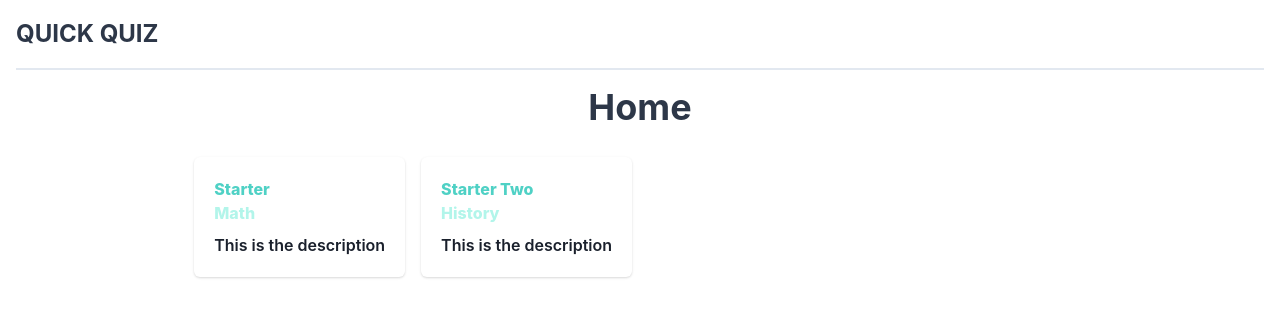
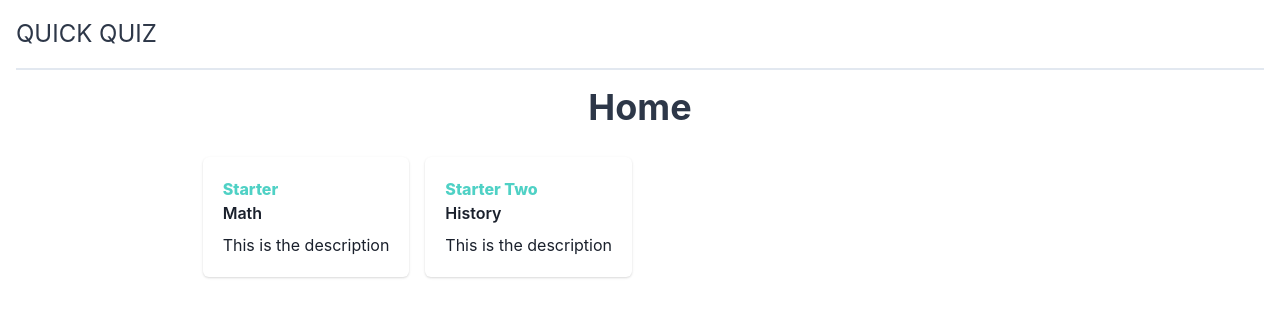
Before and after one commit to mikeHerceg/QuickQuiz, a React (Vite) app: page / in a window 1280 px wide. Shown: the top 316 px of the page. Built offline with nearby package versions, Linux system fonts and the light colour scheme.

Commit message:
basic typopgraphy

```diff
--- a/src/App.tsx
+++ b/src/App.tsx
@@ -8,7 +8,7 @@ function App() {
     <ChakraProvider theme={theme}>
       <BrowserRouter basename="/">
         <Routes>
-          <Route path="/quiz/:quizId" element={<Quiz />} />
+          <Route path="/quiz/:quizId/" element={<Quiz />} />
           <Route path="*" element={<Home />} />
         </Routes>
       </BrowserRouter>
--- a/src/components/cards/quizsummary.component.tsx
+++ b/src/components/cards/quizsummary.component.tsx
@@ -1,8 +1,9 @@
-import { Card, CardBody, CardHeader, Text } from "@chakra-ui/react";
+import { Card, CardBody, CardHeader } from "@chakra-ui/react";
 import { FunctionComponent, PropsWithChildren } from "react";
 import { Link } from "react-router-dom";
-import { Colors, fontWeight, Spacing } from "../../theme";
+import { Spacing } from "../../theme";
 import { Category } from "../../types/globals.types";
+import { BodyText, SectionHeader, SectionSubHeader } from "../typography";
 
 interface QuizSummaryProps extends PropsWithChildren {
   title: string;
@@ -21,15 +22,11 @@ export const QuizSummary: FunctionComponent<QuizSummaryProps> = ({
     <Link to={link}>
       <Card padding={Spacing.lr}>
         <CardHeader p={0} mb={Spacing.sm}>
-          <Text fontWeight={fontWeight.bold} color={Colors.primary}>
-            {title}
-          </Text>
-          <Text fontWeight={fontWeight.bold} color={Colors.primaryLight}>
-            {Category[category]}
-          </Text>
+          <SectionHeader text={title} />
+          <SectionSubHeader text={Category[category]} />
         </CardHeader>
         <CardBody p={0}>
-          <Text>{description}</Text>
+          <BodyText text={description} />
         </CardBody>
       </Card>
     </Link>
--- a/src/components/layout/pagecontainer.component.tsx
+++ b/src/components/layout/pagecontainer.component.tsx
@@ -43,7 +43,7 @@ export const PageContainer: FunctionComponent<PageContainerProps> = ({
           borderBlockStartStyle="solid"
           pb={Spacing.md}
         >
-          <Text fontSize="2xl" fontWeight="bold">
+          <Text fontSize="2xl" FontWeight="bold">
             QUICK QUIZ
           </Text>
           {nav}
--- /dev/null
+++ b/src/components/typography/index.tsx
@@ -0,0 +1,33 @@
+import { TextProps, Text } from "@chakra-ui/react";
+import { Colors, FontWeight } from "../../theme";
+
+interface TypeProps extends TextProps {
+  text: string;
+}
+
+export const SectionHeader = ({ text, ...props }: TypeProps) => (
+  <Text
+    size="lr"
+    fontWeight={FontWeight.bold}
+    color={Colors.primary}
+    {...props}
+  >
+    {text}
+  </Text>
+);
+
+export const SectionSubHeader = ({ text, ...props }: TypeProps) => (
+  <Text size="md" fontWeight={FontWeight.semiBold} {...props}>
+    {text}
+  </Text>
+);
+
+export const BodyText = ({ text, ...props }: TypeProps) => (
+  <Text size="sm" {...props}>
+    {text}
+  </Text>
+);
+
+export const BoldText = ({ ...props }: TypeProps) => (
+  <BodyText fontWeight={FontWeight.bold} {...props}></BodyText>
+);
--- a/src/pages/home/home.page.tsx
+++ b/src/pages/home/home.page.tsx
@@ -1,6 +1,5 @@
-import { Card, Grid, HStack } from "@chakra-ui/react";
+import { Grid } from "@chakra-ui/react";
 import { FunctionComponent } from "react";
-import { Link } from "react-router-dom";
 import { PageContainer } from "../../components";
 import { QuizSummary } from "../../components/cards";
 import { AllQuizes } from "../../quizes/all.quiz";
--- a/src/theme/theme.ts
+++ b/src/theme/theme.ts
@@ -1,19 +1,19 @@
 import { extendTheme } from "@chakra-ui/react";
 import { Colors } from "./colors.theme";
-import { fontWeight } from "./typography.theme";
+import { FontWeight } from "./typography.theme";
 
 export const theme = extendTheme({
   styles: {
     global: {
       body: {
         color: Colors.text,
-        fontWeight: fontWeight.normal,
+        FontWeight: FontWeight.normal,
         fontSize: "16px",
       },
       // styles for the `a`
       a: {
         color: Colors.primary,
-        fontWeight: fontWeight.semiBold,
+        FontWeight: FontWeight.semiBold,
         transistion: ".15s ease all",
         _hover: {
           color: Colors.primaryDark,
--- a/src/theme/typography.theme.ts
+++ b/src/theme/typography.theme.ts
@@ -1,4 +1,4 @@
-export enum fontWeight {
+export enum FontWeight {
   thin = 100,
   normal = 400,
   semiBold = 600,
```
